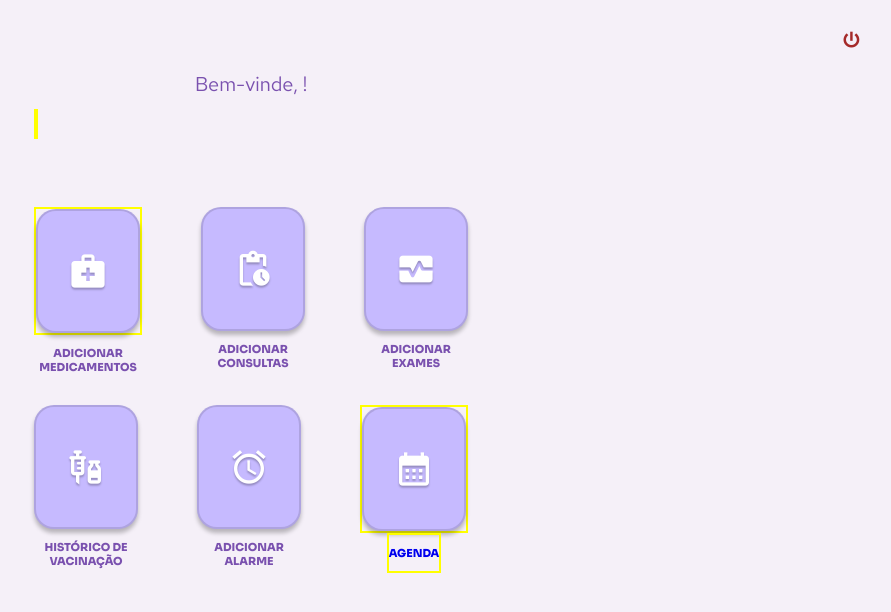
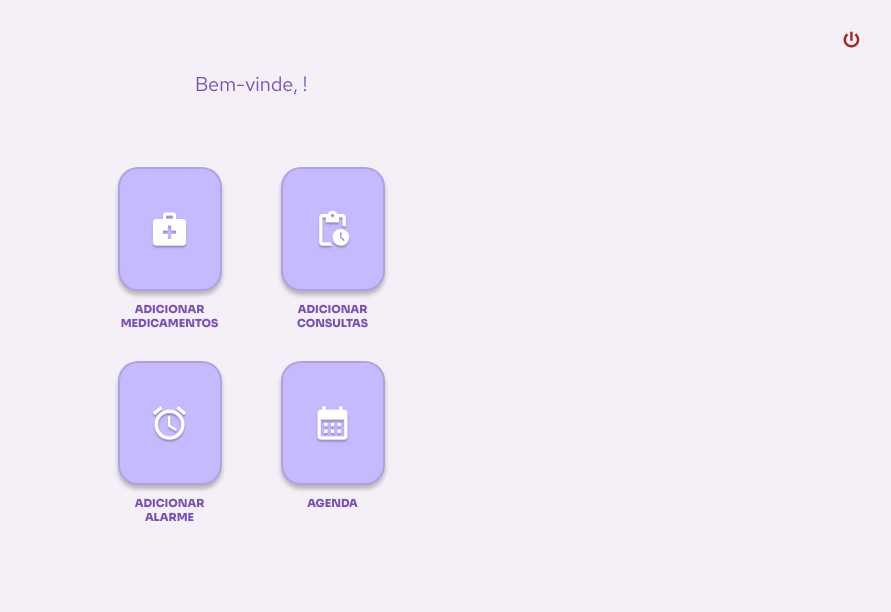
Before and after one commit to enzocsantos18/caretaker-angular, an Angular app: page /main in a window 1280 px wide. Shown: the top 612 px of the page, without its empty margins (389-1280 px from the left). Built offline with nearby package versions, Linux system fonts and the light colour scheme.

Commit message:
Retirada de compoentes antigos e nova estilização na área do paciente

```diff
--- a/src/app/area-paciente/area-paciente.component.css
+++ b/src/app/area-paciente/area-paciente.component.css
@@ -1,6 +1,10 @@
-a {
+.select-icon:hover {
   text-decoration: none;
-  border: 2px solid yellow;
+  border: 2px solid rgb(148, 81, 148);
+  cursor: pointer;
+}
+p{
+  color: #7a51af;
 }
 
 .logout {
--- a/src/app/area-paciente/area-paciente.component.html
+++ b/src/app/area-paciente/area-paciente.component.html
@@ -23,21 +23,21 @@
         <p class="select-text">adicionar consultas</p>
       </div>
 
-      <div class="item-wrapper">
+      <!-- <div class="item-wrapper">
         <div class="select-icon" (click)="click_icon('exames')">
           <span class="material-icons">monitor_heart</span>
         </div>
         <p class="select-text">adicionar exames</p>
-      </div>
+      </div> -->
     </div>
 
     <div class="grid-row">
-      <div class="item-wrapper">
+      <!-- <div class="item-wrapper">
         <div class="select-icon" (click)="click_icon('histórico de vacinação')">
           <span class="material-icons">vaccines</span>
         </div>
         <p class="select-text">histórico de vacinação</p>
-      </div>
+      </div> -->
 
       <div class="item-wrapper">
         <div class="select-icon" (click)="click_icon('adicionar alarme')">
```
